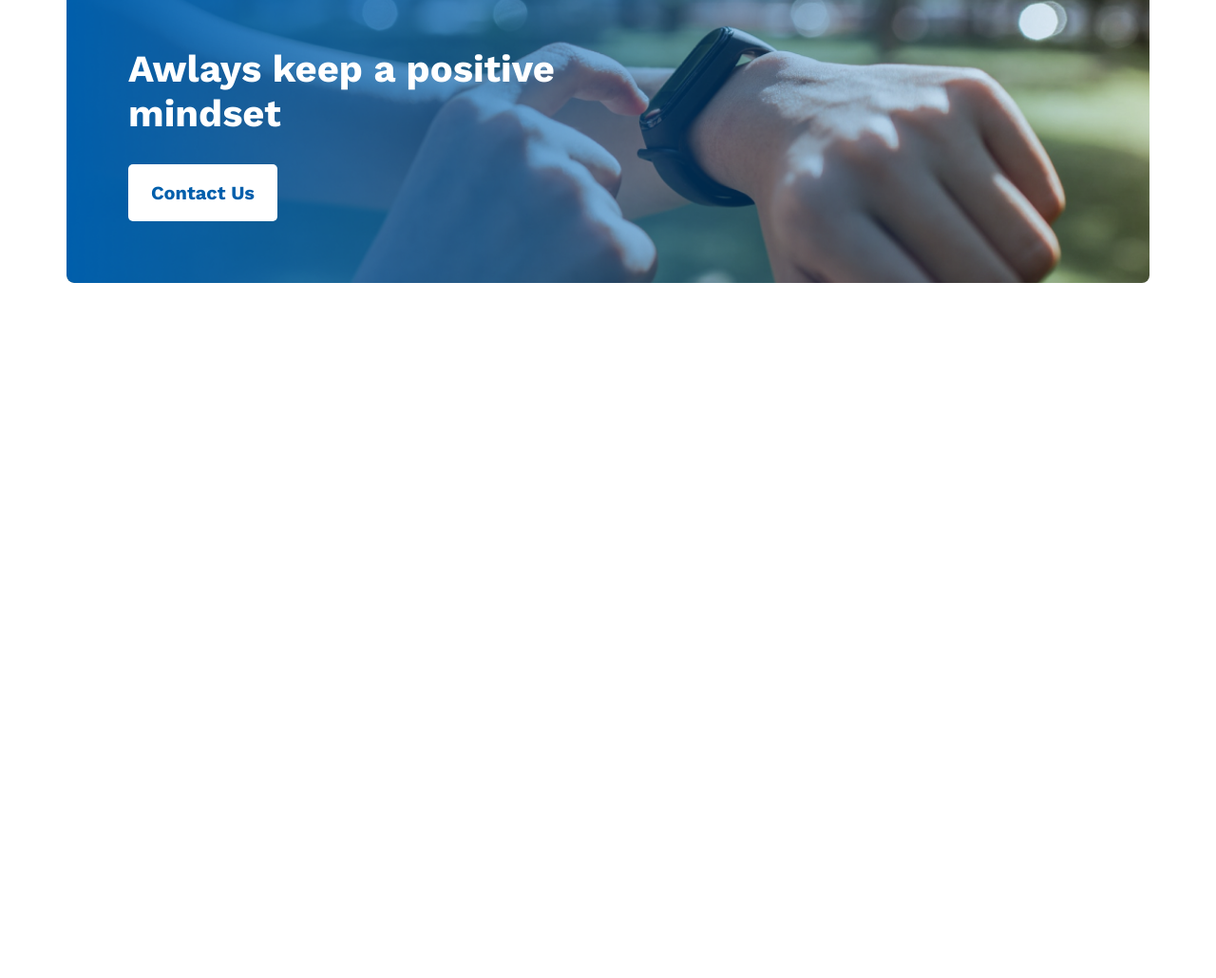
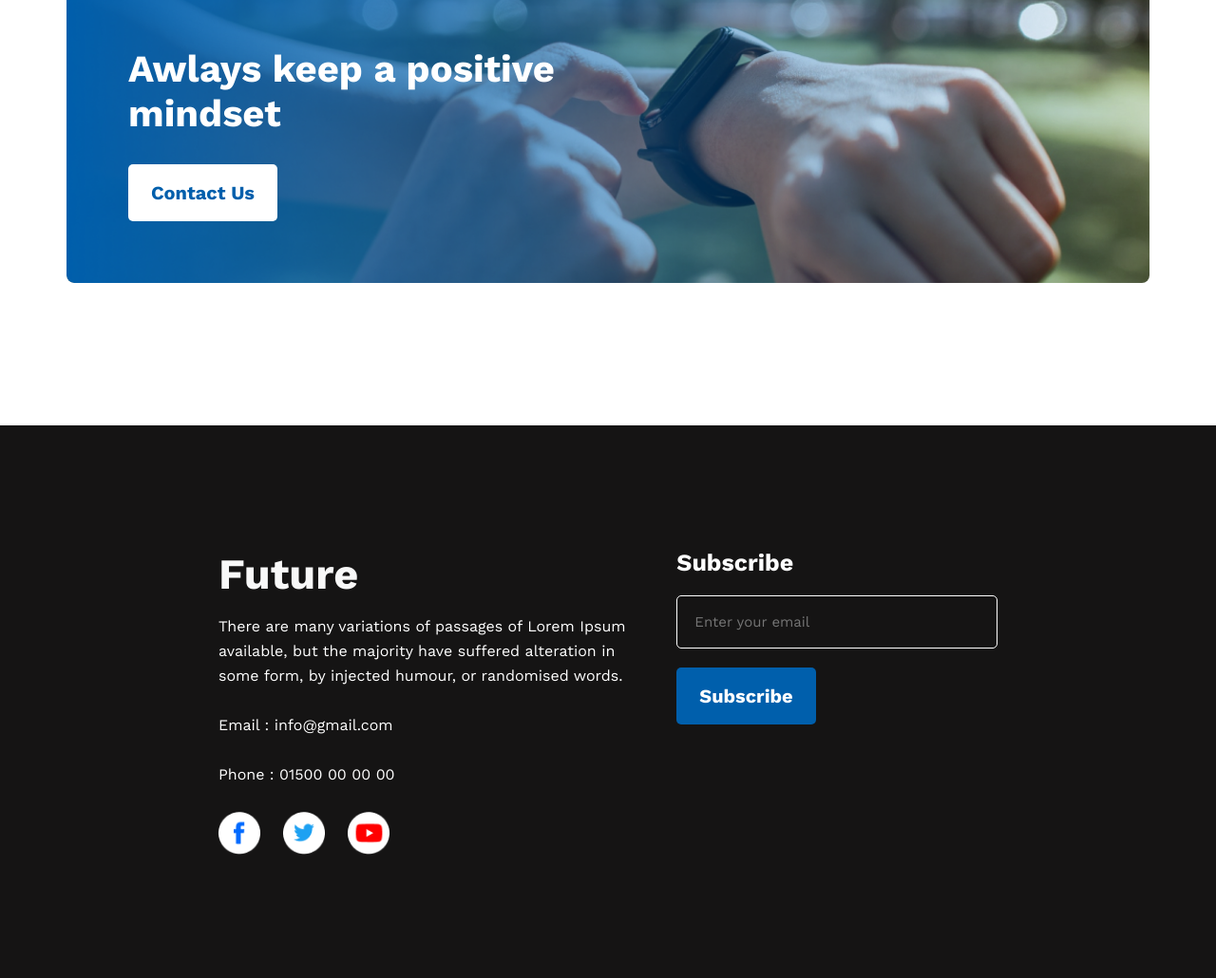
Before and after one commit to SohanRazzak/new-year-new-me, a plain HTML site: page index.html in a window 1280 px wide. Shown: the part 2110-3140 px from the top of the page at 95% size. Before the commit the page ends 2558 px from the top, so only its background shows below. Drawn offline with nearby package versions, Linux system fonts and the light colour scheme.

Commit message:
finished project

```diff
--- a/index.html
+++ b/index.html
@@ -74,7 +74,25 @@
     </main>
     <!-- Footer Section  -->
     <footer>
-
+        <div class="footer-container">
+            <div class="footer-box">
+                <h3>Future</h3>
+                <p>There are many variations of passages of Lorem Ipsum available, but the majority have suffered alteration in some form, by injected humour, or randomised words. <br> <br>
+                Email : info@gmail.com <br><br>
+                Phone : 01500 00 00 00 <br><br>
+                </p>
+                <div class="social-icons">
+                    <img src="img/icons/fb.png" alt="">
+                    <img src="img/icons/twitter.png" alt="">
+                    <img src="img/icons/youtube.png" alt="">
+                </div>
+            </div>
+            <div class="footer-box">
+                <h4>Subscribe</h4>
+                <input type="email" name="" id="" placeholder="Enter your email">
+                <button class="btn-secondery">Subscribe</button>
+            </div>
+        </div>
     </footer>
 </body>
 </html>
--- a/style.css
+++ b/style.css
@@ -16,6 +16,16 @@
     font-size: 20px;
     font-weight: 600;
     color: #005FAC;
+}
+
+.btn-secondery {
+    border-radius: 5px;
+    border: none;
+    padding: 18px 24px;
+    background: #005FAC;
+    font-size: 20px;
+    font-weight: 600;
+    color: #FFF;
 }
 
 
@@ -147,11 +157,11 @@ main {
 }
 
 /* Gradient Section */
-.contact{
+.contact {
     margin: 150px 0;
 }
 
-.contact-banner{
+.contact-banner {
     background: url('img/gradient1.png'), url('img/watch.png');
     background-repeat: no-repeat;
     background-size: cover;
@@ -159,11 +169,66 @@ main {
     border-radius: 8px;
 }
 
-.contact-banner h2{
+.contact-banner h2 {
     color: #FFF;
-font-size: 40px;
-font-weight: 700;
-margin-bottom: 30px;
+    font-size: 40px;
+    font-weight: 700;
+    margin-bottom: 30px;
 }
 
 /* Footer Section */
+footer {
+    background: #151414;
+}
+
+.footer-container {
+    display: flex;
+    gap: 40px;
+    min-width: 1140px;
+    justify-content: space-between;
+    padding: 130px 230px;
+}
+
+.footer-box p {
+    color: #FFF;
+    font-size: 16px;
+    font-weight: 400;
+    line-height: 26px;
+    max-width: 500px;
+}
+
+.footer-box h3 {
+    color: #F8F8F8;
+    font-size: 45px;
+    font-weight: 700;
+    margin-bottom: 16px;
+}
+
+.footer-box h4 {
+    color: #FFF;
+    font-size: 25px;
+    font-weight: 600;
+    margin-bottom: 20px;
+}
+
+.footer-box input {
+    color: #F3F3F3;
+    background: transparent;
+    width: 100%;
+    font-size: 15px;
+    font-weight: 400;
+    padding: 18px;
+    border: 1px solid #FFF;
+    border-radius: 5px;
+    margin-bottom: 20px;
+}
+
+.social-icons {
+    display: flex;
+    justify-content: flex-start;
+    gap: 24px;
+}
+
+.social-icons img {
+    width: 44px;
+}
```
